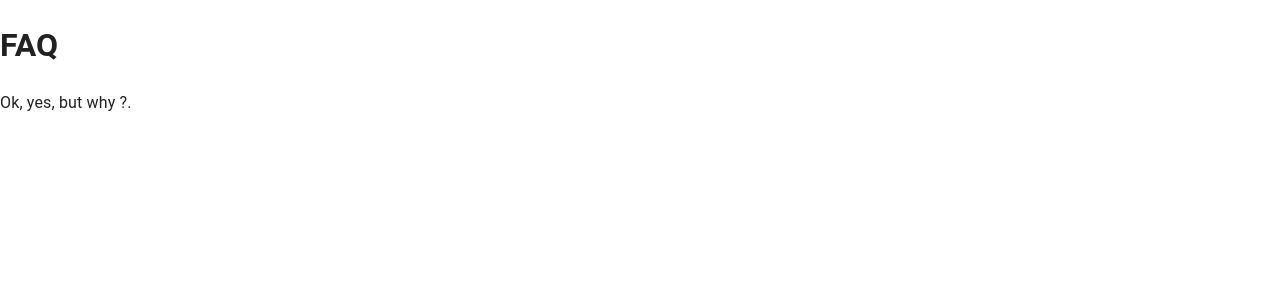
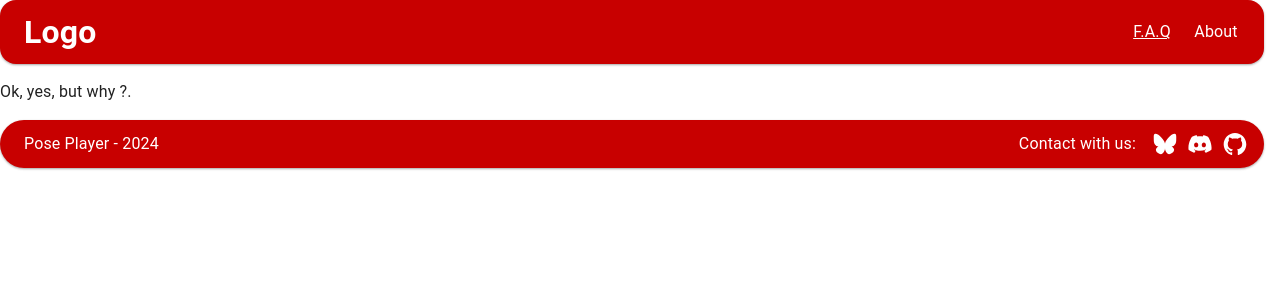
Before and after one commit to Andrefe91/project_poseSketch, a React app: page /faq in a window 1280 px wide. Shown: the top 300 px of the page. Built offline with nearby package versions, Linux system fonts and the light colour scheme; the HTML template or start-up script is replaced by a standard one.

Commit message:
Second pass to the StaticAppBar

```diff
--- a/src/Components/About/About.jsx
+++ b/src/Components/About/About.jsx
@@ -1,10 +1,13 @@
 //Modules
 import React from "react";
+//Components
+import StaticAppBar from "../StaticAppBar/StaticAppBar";
+import FootBar from "../FootBar/FootBar";
 
 function About() {
 	return (
 		<>
-			<h1>About</h1>
+			<StaticAppBar selected="about" />
 			<p>
 				Welcome to [Your App Name], a simple yet powerful tool designed for
 				artists who want to improve their figure drawing skills. Whether you're
@@ -16,6 +19,7 @@ function About() {
 				image display, and customizable practice sets, you can make every
 				session uniquely yours. Let your creativity flow, one sketch at a time!
 			</p>
+			<FootBar />
 		</>
 	);
 }
--- a/src/Components/FAQ/Faq.jsx
+++ b/src/Components/FAQ/Faq.jsx
@@ -1,11 +1,15 @@
 //Modules
 import React from "react";
+//Components
+import StaticAppBar from "../StaticAppBar/StaticAppBar";
+import FootBar from "../FootBar/FootBar";
 
 function Faq() {
     return (
         <>
-            <h1>FAQ</h1>
+            <StaticAppBar selected="faq" />
             <p> Ok, yes, but why ?. </p>
+            <FootBar />
         </>
     );
 }
--- a/src/Components/StaticAppBar/StaticAppBar.jsx
+++ b/src/Components/StaticAppBar/StaticAppBar.jsx
@@ -1,31 +1,33 @@
 //Modules
 import React from "react";
 import PropTypes from "prop-types";
+import { Link } from "react-router-dom";
 //Css
 import "./Staticappbar.css";
 
-function StaticAppBar({selected}) {
-
+function StaticAppBar({ selected }) {
 	return (
 		<div className="staticappbar">
 			<div className="logo">
-				<h1>Logo</h1>
+				<Link to={"/"}>
+					<h1>Logo</h1>
+				</Link>
 			</div>
 
 			<div className="mainLinks">
-				<a href="/faq" className={selected === "faq" ? "selected" : ""}>
+				<Link to={"/faq"} className={selected === "faq" ? "selected" : ""}>
 					<div>F.A.Q</div>
-				</a>
-				<a href="/about" className={selected === "about" ? "selected" : ""}>
+				</Link>
+				<Link to={"/about"} className={selected === "about" ? "selected" : ""}>
 					<div>About</div>
-				</a>
+				</Link>
 			</div>
 		</div>
 	);
 }
 
 StaticAppBar.propTypes = {
-    selected: PropTypes.string,
+	selected: PropTypes.string,
 };
 
 export default StaticAppBar;
--- a/src/Components/StaticAppBar/Staticappbar.css
+++ b/src/Components/StaticAppBar/Staticappbar.css
@@ -32,11 +32,9 @@
 
 	&:hover {
 		box-shadow: #a10000 0px -50px 36px -28px inset;
-		text-decoration: underline;
 	}
 }
 
 .selected {
-	box-shadow: #a10000 0px -50px 36px -28px inset;
 	text-decoration: underline;
 }
```
